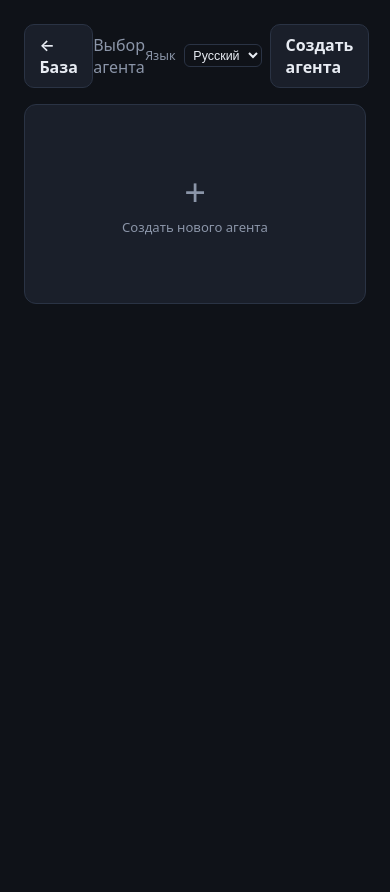
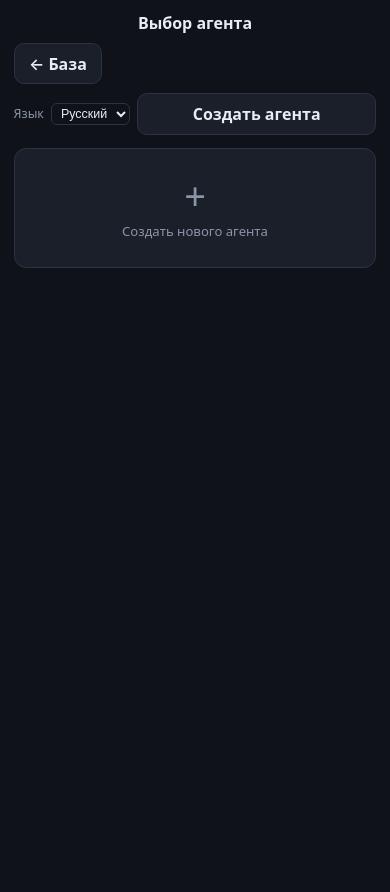
Before and after one commit to BogdanRassovskiy/lilbro, a Django app: page /firmy/agents/ in a window 390 px wide. After the commit the page ends 268 px from the top, so only its background shows below. Run offline with Django 3.2, Linux system fonts and the light colour scheme; data that the repository does not hold is empty.

Commit message:
04-27 09:25

```diff
--- a/requirements.txt
+++ b/requirements.txt
@@ -1,4 +1,6 @@
 Django>=2.2,<3
+# После pip install: ./install_playwright.sh  (или: python -m playwright install chromium)
+# На Linux без GUI при нехватке библиотек: sudo python -m playwright install-deps chromium
 playwright>=1.40
 trafilatura
 aiogram>=3,<4
--- a/templates/firmy/agents.html
+++ b/templates/firmy/agents.html
@@ -3,14 +3,17 @@
 <html lang="ru">
 <head>
   <meta charset="utf-8">
-  <meta name="viewport" content="width=device-width, initial-scale=1">
+  <meta name="viewport" content="width=device-width, initial-scale=1, viewport-fit=cover">
   <title>Агенты</title>
   <style>
     :root { --bg:#0f1218; --surface:#1a1f2a; --border:#2a3344; --text:#e8ecf3; --muted:#8b95a8; --accent:#5b8def; }
-    body { margin:0; min-height:100vh; font-family:system-ui,-apple-system,"Segoe UI",Roboto,sans-serif; background:var(--bg); color:var(--text); padding:1.5rem; }
+    *, *::before, *::after { box-sizing: border-box; }
+    body { margin:0; min-height:100vh; font-family:system-ui,-apple-system,"Segoe UI",Roboto,sans-serif; background:var(--bg); color:var(--text); padding:1.5rem; -webkit-text-size-adjust:100%; }
     .wrap { max-width:72rem; margin:0 auto; }
-    .top { display:flex; justify-content:space-between; align-items:center; margin-bottom:1rem; }
-    .btn { display:inline-block; padding:0.55rem 0.9rem; border-radius:10px; border:1px solid var(--border); background:var(--surface); color:var(--text); text-decoration:none; font-weight:600; }
+    .top { display:flex; justify-content:space-between; align-items:center; margin-bottom:1rem; gap:0.65rem; flex-wrap:wrap; }
+    .top-title { color:var(--muted); flex:1; text-align:center; min-width:8rem; }
+    .top-toolbar { display:flex; gap:0.5rem; align-items:center; flex-wrap:wrap; justify-content:flex-end; }
+    .btn { display:inline-block; padding:0.55rem 0.9rem; border-radius:10px; border:1px solid var(--border); background:var(--surface); color:var(--text); text-decoration:none; font-weight:600; touch-action:manipulation; }
     .grid { display:grid; grid-template-columns:repeat(auto-fill, minmax(220px, 1fr)); gap:0.9rem; }
     .card { background:var(--surface); border:1px solid var(--border); border-radius:12px; padding:0.9rem; min-height:170px; display:flex; flex-direction:column; justify-content:space-between; }
     .avatar { width:38px; height:38px; border-radius:50%; border:1px solid var(--border); display:flex; align-items:center; justify-content:center; font-size:20px; background:#141a25; }
@@ -20,16 +23,80 @@
     .btn.small { padding:0.35rem 0.6rem; font-size:0.82rem; }
     .selected { border-color: var(--accent); box-shadow: inset 0 0 0 1px rgba(91,141,239,0.4); }
     .plus { font-size:38px; color:var(--muted); line-height:1; }
+
+    @media (max-width: 640px) {
+      body { padding: 0.75rem 0.85rem calc(0.75rem + env(safe-area-inset-bottom)); padding-left: max(0.85rem, env(safe-area-inset-left)); padding-right: max(0.85rem, env(safe-area-inset-right)); }
+      .top {
+        display: grid;
+        grid-template-columns: 1fr;
+        grid-template-rows: auto auto auto;
+        align-items: stretch;
+        gap: 0.55rem;
+        margin-bottom: 0.85rem;
+      }
+      .top-title {
+        grid-column: 1;
+        grid-row: 1;
+        text-align: center;
+        font-weight: 600;
+        font-size: 1rem;
+        color: var(--text);
+        min-width: 0;
+        flex: unset;
+      }
+      .top > a.btn {
+        grid-column: 1;
+        grid-row: 2;
+        justify-self: start;
+        max-width: 100%;
+      }
+      .top-toolbar {
+        grid-column: 1;
+        grid-row: 3;
+        justify-content: center;
+        flex-wrap: wrap;
+        gap: 0.45rem;
+      }
+      .top-toolbar .btn {
+        flex: 1 1 auto;
+        min-width: min(100%, 11rem);
+        text-align: center;
+      }
+      .grid {
+        grid-template-columns: 1fr;
+        gap: 0.65rem;
+      }
+      .card {
+        min-height: 0;
+        padding: 0.85rem;
+      }
+      .card.plus-card { min-height: 120px; }
+      .name, .meta { overflow-wrap: anywhere; }
+      .actions {
+        flex-direction: column;
+        align-items: stretch;
+        gap: 0.5rem;
+      }
+      .actions form {
+        width: 100%;
+      }
+      .actions .btn.small {
+        width: 100%;
+        text-align: center;
+        padding: 0.55rem 0.65rem;
+        font-size: 0.85rem;
+      }
+    }
   </style>
 </head>
 <body>
   <div class="wrap">
     <div class="top">
       <a class="btn" href="/" data-i18n="agents.toBase">← База</a>
-      <div style="color:var(--muted);" data-i18n="agents.title">Выбор агента</div>
-      <div style="display:flex; gap:0.5rem; align-items:center;">
+      <div class="top-title" data-i18n="agents.title">Выбор агента</div>
+      <div class="top-toolbar">
         <span style="font-size:0.78rem;color:#8b95a8;" data-i18n="lang.label">Язык</span>
-        <select data-lang-switch style="background:#0f1218;color:#e8ecf3;border:1px solid #2a3344;border-radius:6px;padding:0.15rem 0.3rem;font-size:0.78rem;">
+        <select data-lang-switch style="background:#0f1218;color:#e8ecf3;border:1px solid #2a3344;border-radius:6px;padding:0.15rem 0.3rem;font-size:0.78rem;max-width:100%;">
           <option value="ru" data-i18n="lang.ru">Русский</option>
           <option value="cs" data-i18n="lang.cs">Čeština</option>
         </select>
@@ -77,7 +144,7 @@
           </div>
         </div>
       {% endfor %}
-      <a class="card" href="{% url 'firmy:agent_new' %}" style="text-decoration:none; color:inherit; align-items:center; justify-content:center; display:flex;">
+      <a class="card plus-card" href="{% url 'firmy:agent_new' %}" style="text-decoration:none; color:inherit; align-items:center; justify-content:center; display:flex;">
         <div style="text-align:center;">
           <div class="plus">+</div>
           <div class="meta" style="margin-top:0.5rem;">Создать нового агента</div>
--- a/tools/parcer_firmy_cz.py
+++ b/tools/parcer_firmy_cz.py
@@ -2,6 +2,8 @@ import random
 import re
 import time
 from urllib.parse import parse_qsl, quote_plus, urlencode, urljoin, urlparse, urlunparse
+
+from .playwright_chromium import chromium_launch_kwargs
 
 # Критерии поиска на Firmy.cz (потребительский интерфейс, см. https://www.firmy.cz ):
 # — полнотекстовый запрос (q): название, вид деятельности, локация и т.д.;
@@ -207,7 +209,9 @@ def fetch_listings(query: str, limit: int):
         from playwright.sync_api import sync_playwright
     except ImportError as e:
         raise RuntimeError(
-            "Нужен пакет playwright. Установите: pip install playwright && playwright install chromium"
+            "Нужен пакет playwright и бинарники браузера. Установите: pip install playwright && "
+            "python -m playwright install chromium (на сервере Linux при ошибках библиотек: "
+            "sudo python -m playwright install-deps chromium)"
         ) from e
 
     if limit < 1:
@@ -221,7 +225,7 @@ def fetch_listings(query: str, limit: int):
     listings = []
 
     with sync_playwright() as p:
-        browser = p.chromium.launch(headless=True)
+        browser = p.chromium.launch(**chromium_launch_kwargs())
         page = browser.new_page()
         try:
             page.goto(url, wait_until="domcontentloaded", timeout=90000)
--- a/tools/universal_content_parser.py
+++ b/tools/universal_content_parser.py
@@ -5,6 +5,8 @@ from html.parser import HTMLParser
 from typing import Iterable, List, Optional
 import re
 from urllib.parse import urljoin, urlsplit, urlunsplit
+
+from .playwright_chromium import chromium_launch_kwargs
 
 
 @dataclass(frozen=True)
@@ -669,7 +671,7 @@ def _fetch_rendered_html_with_playwright(url: str) -> str:
     )
 
     with sync_playwright() as p:
-        browser = p.chromium.launch(headless=True)
+        browser = p.chromium.launch(**chromium_launch_kwargs())
         page = browser.new_page()
         try:
             page.goto(url, wait_until="domcontentloaded", timeout=90000)
```
Also changed, not shown: tools/playwright_chromium.py (added, +34 -0 lines), 1 other file.
